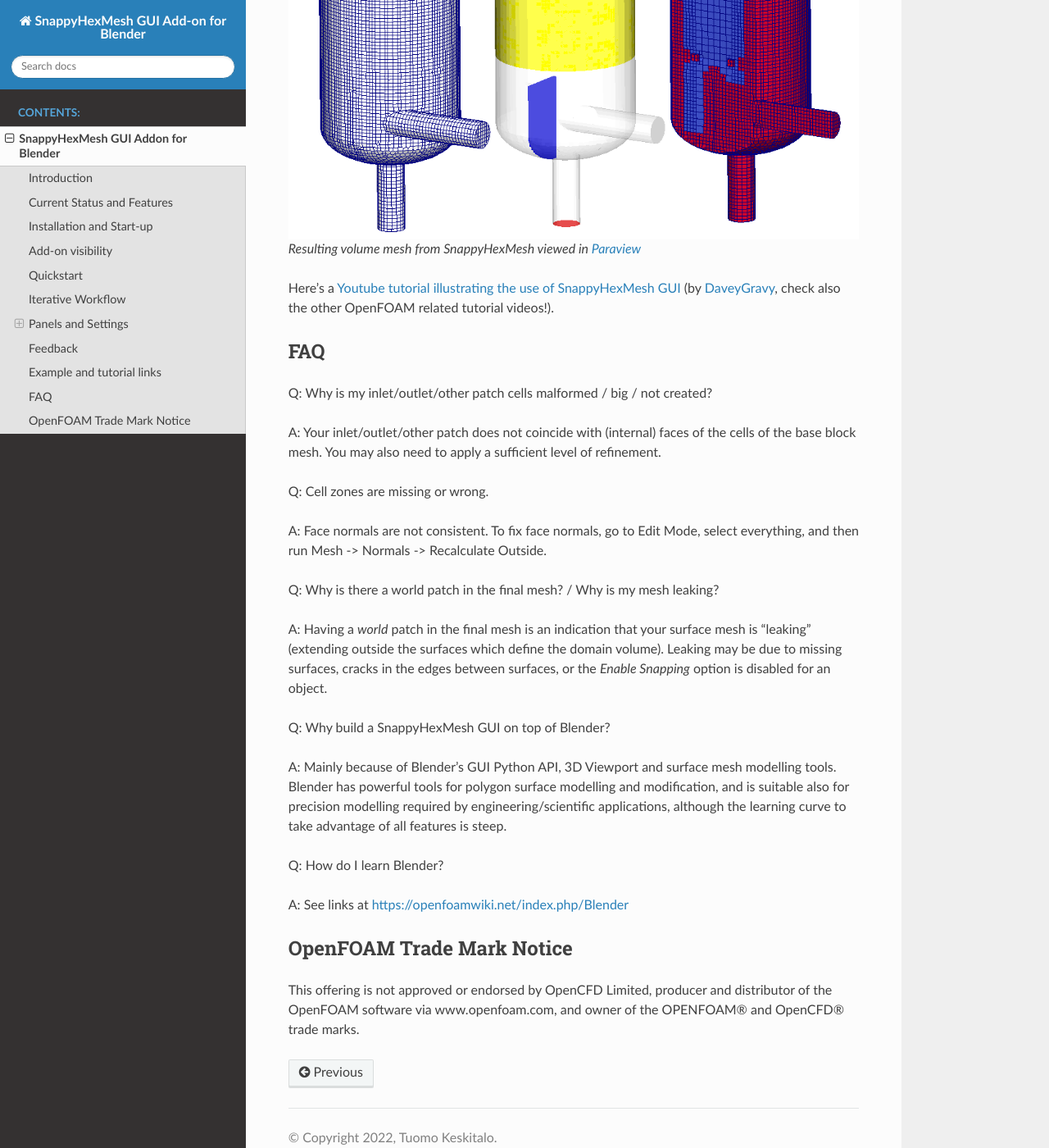
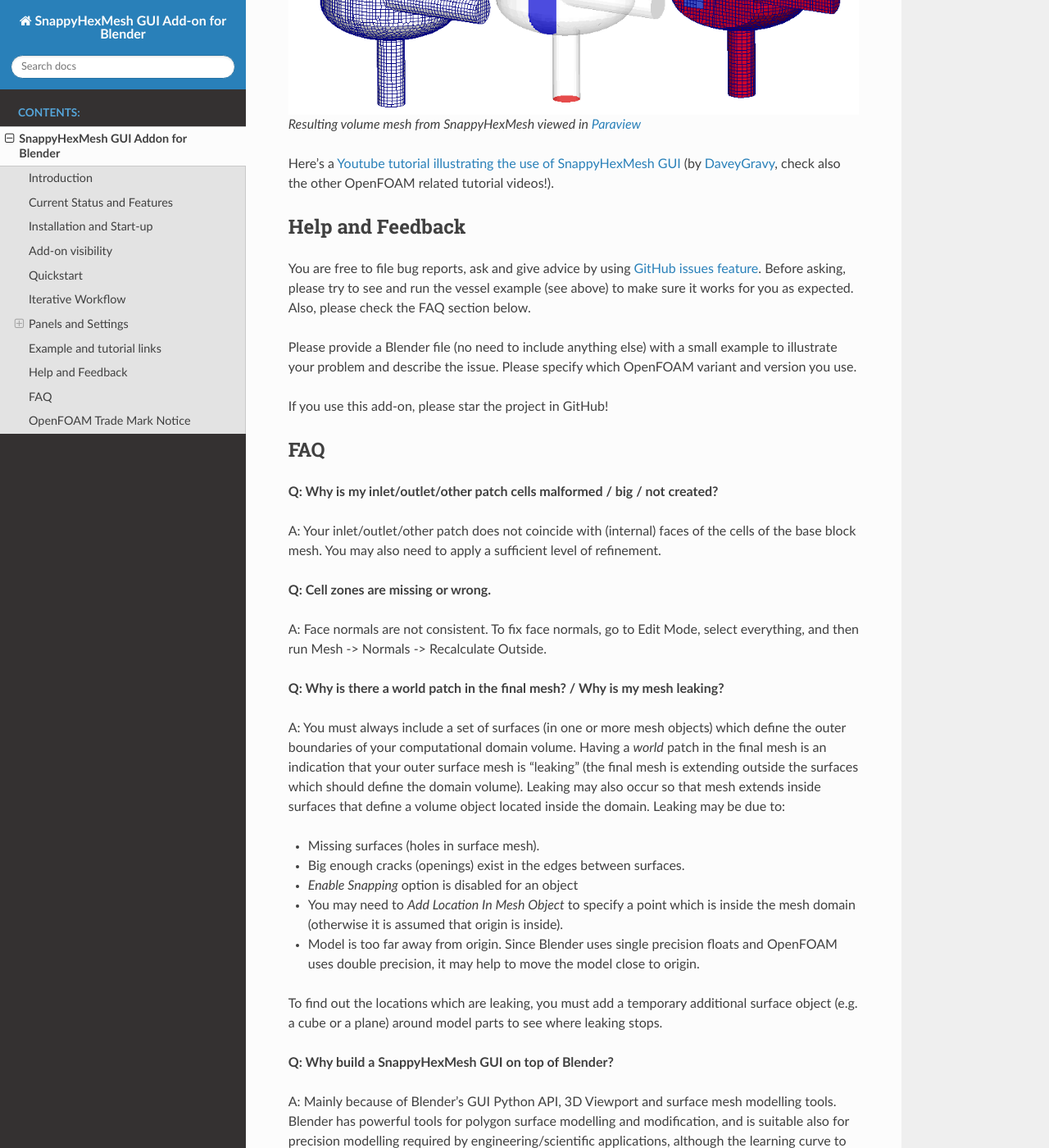
Before and after one commit to tkeskita/snappyhexmesh_gui, a Sphinx documentation site: the page built from docs/snappy_gui.rst, in a window 1280 px wide and 1400 px high, scrolled down 9019 px. Shown: the whole window at 82% size. Built offline with Sphinx 7.4.7 and the Read the Docs theme 2.0.0, drawn with Linux system fonts in a browser that asks for light colours; some of the changed text lies outside the part shown.

Commit message:
Docs: Add information for asking help and FAQ

```diff
--- a/docs/snappy_gui.rst
+++ b/docs/snappy_gui.rst
@@ -274,14 +274,6 @@ This panel summarizes the overall properties of export.
 * *Objects included* lists all the mesh objects in Blender file, which
   will be exported when *Export* tool is run.
 
-Feedback
---------
-
-`File bug report in GitHub
-<https://github.com/tkeskita/snappyhexmesh_gui/issues>`_
-
-If you use this add-on, please star the project in GitHub!
-
 Example and tutorial links
 --------------------------
 
@@ -301,31 +293,63 @@ Here's a `Youtube tutorial illustrating the use of SnappyHexMesh GUI
 `DaveyGravy <https://www.youtube.com/@daveygravy1207>`_,
 check also the other OpenFOAM related tutorial videos!).
 
+Help and Feedback
+-----------------
+
+You are free to file bug reports, ask and give advice by using
+`GitHub issues feature
+<https://github.com/tkeskita/snappyhexmesh_gui/issues>`_.
+Before asking, please try to see and run the vessel example (see
+above) to make sure it works for you as expected. Also, please check
+the FAQ section below.
+
+Please provide a Blender file (no need to include anything else) with
+a small example to illustrate your problem and describe the
+issue. Please specify which OpenFOAM variant and version you use.
+
+If you use this add-on, please star the project in GitHub!
 
 FAQ
 ---
 
-Q: Why is my inlet/outlet/other patch cells malformed / big / not created?
+**Q: Why is my inlet/outlet/other patch cells malformed / big / not created?**
 
 A: Your inlet/outlet/other patch does not coincide with (internal)
 faces of the cells of the base block mesh. You may also need to apply
 a sufficient level of refinement.
 
-Q: Cell zones are missing or wrong.
+**Q: Cell zones are missing or wrong.**
 
 A: Face normals are not consistent. To fix face normals, go to Edit
 Mode, select everything, and then run Mesh -> Normals -> Recalculate
 Outside.
 
-Q: Why is there a world patch in the final mesh? / Why is my mesh leaking?
+**Q: Why is there a world patch in the final mesh? / Why is my mesh leaking?**
 
-A: Having a *world* patch in the final mesh is an indication that your
-surface mesh is "leaking" (extending outside the surfaces which define
-the domain volume). Leaking may be due to missing surfaces, cracks in
-the edges between surfaces, or the *Enable Snapping* option is
-disabled for an object.
+A: You must always include a set of surfaces (in one or more mesh
+objects) which define the outer boundaries of your
+computational domain volume. Having a *world* patch in the final mesh
+is an indication that your outer surface mesh is "leaking" (the final
+mesh is extending outside the surfaces which should define the domain
+volume). Leaking may also occur so that mesh extends inside surfaces
+that define a volume object located inside the domain.
+Leaking may be due to:
 
-Q: Why build a SnappyHexMesh GUI on top of Blender?
+* Missing surfaces (holes in surface mesh).
+* Big enough cracks (openings) exist in the edges between surfaces.
+* *Enable Snapping* option is disabled for an object
+* You may need to *Add Location In Mesh Object* to specify a point
+  which is inside the mesh domain (otherwise it is assumed that origin
+  is inside).
+* Model is too far away from origin. Since Blender uses single
+  precision floats and OpenFOAM uses double precision, it may help to
+  move the model close to origin.
+
+To find out the locations which are leaking, you must add a temporary
+additional surface object (e.g. a cube or a plane) around model parts to
+see where leaking stops.
+
+**Q: Why build a SnappyHexMesh GUI on top of Blender?**
 
 A: Mainly because of Blender's GUI Python API, 3D Viewport and surface
 mesh modelling tools. Blender has powerful tools for polygon surface
@@ -333,10 +357,23 @@ modelling and modification, and is suitable also for precision
 modelling required by engineering/scientific applications, although
 the learning curve to take advantage of all features is steep.
 
-Q: How do I learn Blender?
+**Q: How do I learn Blender?**
 
 A: See links at https://openfoamwiki.net/index.php/Blender
 
+**Q: How do I learn SnappyHexMesh and OpenFOAM?**
+
+A: See links at https://holzmann-cfd.com/community/learn-openfoam,
+https://openfoamwiki.net and https://www.cfd-online.com/Forums/openfoam/.
+
+**Q: I'm actually looking for a GUI for OpenFOAM and not just a GUI for SnappyHexMesh..**
+
+Please check `CfdOF for FreeCAD <https://github.com/jaheyns/cfdof>`_
+and `Helyx-OS <https://engys.com/products/helyx-os>`_.
+However, please be aware that OpenFOAM is developing at a rate which
+no GUI developer can match, so the features supported by GUIs will
+always be limited or potentially broken beyond supported OpenFOAM
+versions.
 
 OpenFOAM Trade Mark Notice
 --------------------------
```
